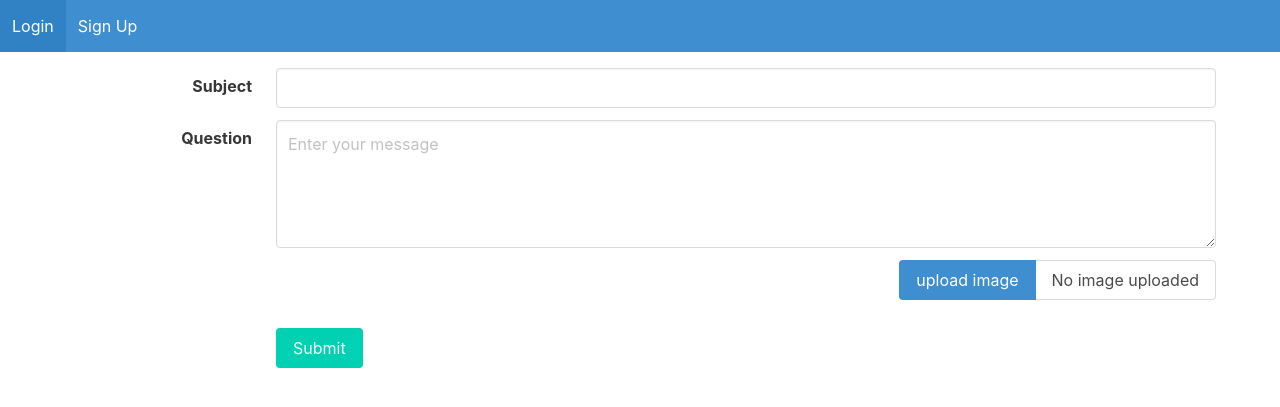
After one commit to Magnuscake/gcloud-forum-app, a Flask app: template application/templates/edit-message.html in a window 1280 px wide. The commit adds this page. Shown: the top 407 px of the page. Run offline with Flask 2, Linux system fonts and the light colour scheme; the template is opened without the code that fills it, so the values that code supplies are empty.

Commit message:
Implemented the message edit feature

```diff
--- a/application/auth.py
+++ b/application/auth.py
@@ -6,7 +6,6 @@ from .datastore import user_exists_login, create_new_user, property_is_unique
 from .cloud_storage import upload_image
 
 auth = Blueprint('auth', __name__)
-
 
 # Routes
 @auth.route("/login", methods=['GET', 'POST'])
@@ -65,6 +64,8 @@ def signup():
         elif (property_is_unique('user_name', username)):
               flash("This username already exists", category="error")
 
+        elif (password1 == '' or password2 == ''):
+            flash("Please enter a valid password", category='error')
         elif (password1 != password2):
             flash("Passwords do not match", category='error')
         else:
--- a/application/static/script.js
+++ b/application/static/script.js
@@ -9,14 +9,34 @@ document.addEventListener('DOMContentLoaded', () => {
       });
     }
   );
-  document.querySelectorAll('.button').forEach(btn =>
+
+  document.querySelectorAll('.button :not(.edit-button)').forEach(btn =>
     btn.addEventListener('click', () => {
       btn.classList.add('is-loading');
     })
   );
 
-  const fileInput = document.querySelector('#file-upload input[type=file]');
-  fileInput.onchange = () => {
+  document.querySelectorAll('.edit-button').forEach(btn => {
+    btn.addEventListener('click', () => {
+      const msgKey = btn.closest('.card').id;
+      fetch('/user-page', {
+        headers: {
+          'Content-Type': 'application/json',
+        },
+        method: 'POST',
+        body: JSON.stringify({
+          key: msgKey,
+        }),
+      }).then(function (response) {
+        document.cookies = `message_key=${msgKey}`;
+        return response.text();
+      });
+    });
+  });
+
+  (
+    document.querySelector('#file-upload input[type=file]') || []
+  ).onchange = () => {
     if (fileInput.files.length > 0) {
       const fileName = document.querySelector('#file-upload .file-name');
       fileName.textContent = fileInput.files[0].name;
--- a/application/static/styles.css
+++ b/application/static/styles.css
@@ -1,7 +1,9 @@
+.image > img {
+  object-fit: cover;
+}
 .image > .user-image {
   width: 100%;
   height: 100%;
-  object-fit: cover;
 }
 
 .container > .message-list {
--- a/application/templates/base.html
+++ b/application/templates/base.html
@@ -7,11 +7,6 @@
 
     <!-- custom css -->
     <link rel="stylesheet" href="../static/styles.css" type="text/css">
-nav =[
-    {'name': "View Messages", 'url': "/messages"},
-    {'name': "New Message", 'url': "/new-message"},
-    {'name': "Logout", 'url': "/logout"},
-]
 
     <title>{{ title }}</title>
   </head>
--- /dev/null
+++ b/application/templates/edit-message.html
@@ -0,0 +1,76 @@
+{% extends 'base.html' %}
+{% block content %}
+<form method="POST" enctype="multipart/form-data">
+  <div class="field is-horizontal">
+    <div class="field-label is-normal">
+      <label class="label">Subject</label>
+    </div>
+    <div class="field-body">
+      <div class="field">
+        <div class="control">
+          <input
+              class="input"
+              type="text"
+              value="{{ message['subject'] }}"
+              id="subject"
+              name="subject"
+              >
+        </div>
+      </div>
+    </div>
+  </div>
+
+  <div class="field is-horizontal">
+    <div class="field-label is-normal">
+      <label class="label">Question</label>
+    </div>
+    <div class="field-body">
+      <div class="field">
+        <div class="control">
+          <textarea
+            class="textarea"
+            placeholder="Enter your message"
+            id="messageText"
+            name="messageText">{{ message['message_text'] }}</textarea>
+        </div>
+      </div>
+    </div>
+  </div>
+  <div class="field is-horizontal">
+    <div class="field-label">
+      <!-- Left empty for spacing -->
+    </div>
+    <div id="file-upload" class="file is-info has-name mb-4">
+      <label class="file-label">
+        <input class="file-input" type="file" name="image">
+        <span class="file-cta">
+          <!-- <span class="file-icon">
+            <i class="fas fa-upload"></i>
+            </span> -->
+            <span class="file-label">
+              upload image
+            </span>
+        </span>
+        <span class="file-name">
+          No image uploaded
+        </span>
+      </label>
+    </div>
+  </div>
+
+  <div class="field is-horizontal">
+    <div class="field-label">
+      <!-- Left empty for spacing -->
+    </div>
+    <div class="field-body">
+      <div class="field">
+        <div class="control">
+          <button class="button is-primary">
+            Submit
+          </button>
+        </div>
+      </div>
+    </div>
+  </div>
+</form>
+{% endblock %}
```
Also changed, not shown: application/datastore.py (+39 -17 lines), application/templates/messages.html (+7 -3 lines), application/templates/user-page.html (+15 -5 lines), application/views.py (+58 -12 lines), 1 other file.
